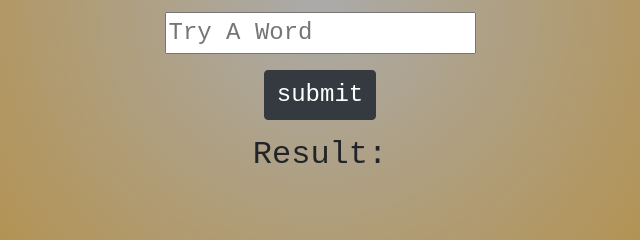
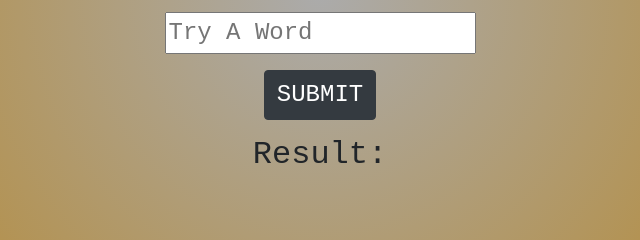
Before and after one commit to DCasely/GAME-Palindrome-Checker, a plain HTML site: page index.html in a window 1280 px wide. Shown: the part 406-646 px from the top of the page, 320-960 px from the left. Drawn offline with nearby package versions, Linux system fonts and the light colour scheme.

Commit message:
caps on SUBMIT

```diff
--- a/index.html
+++ b/index.html
@@ -122,7 +122,7 @@
                 type="text"
                 placeholder="Try A Word"
               />
-              <input class="inputs btn btn-dark" type="submit" value="submit" />
+              <input class="inputs btn btn-dark" type="submit" value="SUBMIT" />
             </form>
             <h2 id="result">Result:</h2>
           </div>
```
